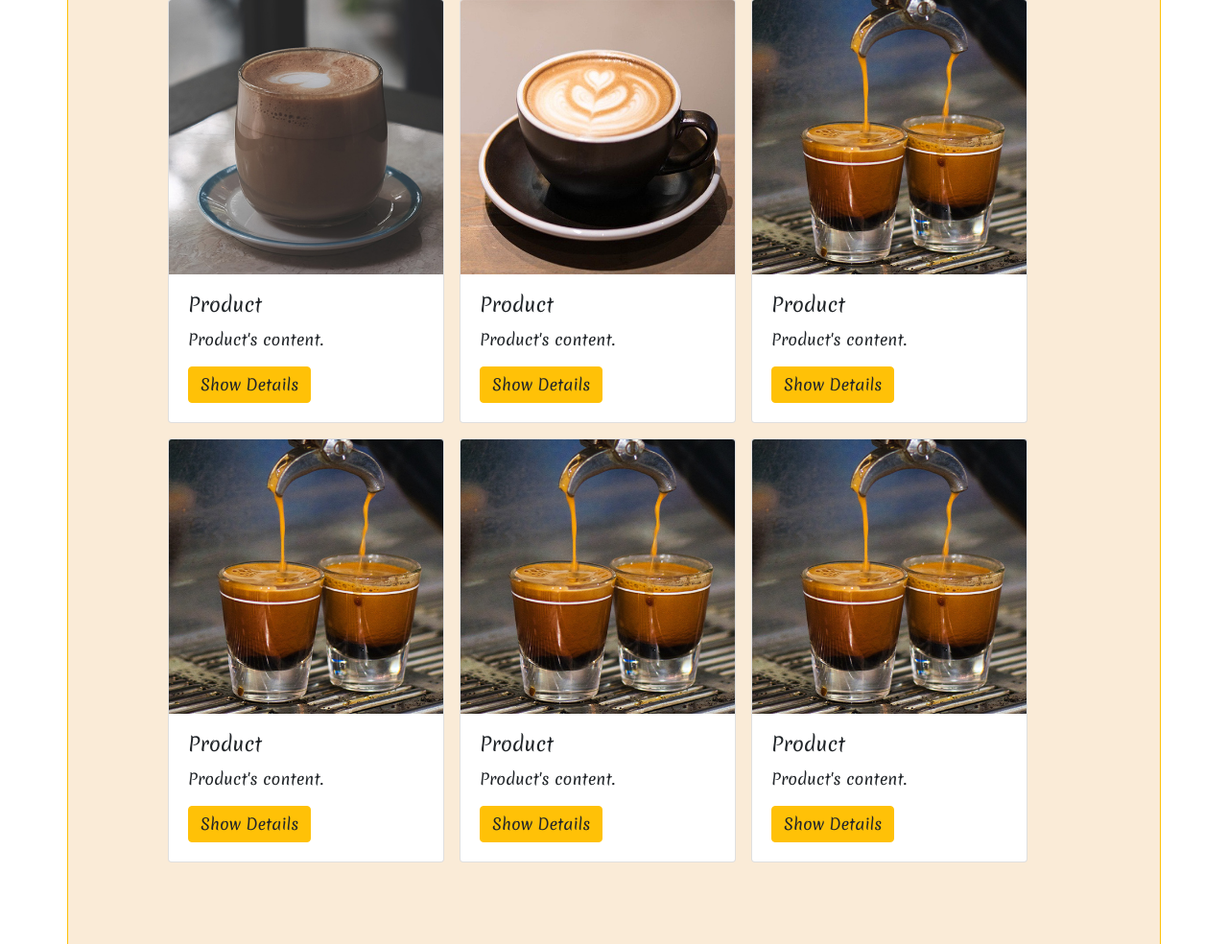
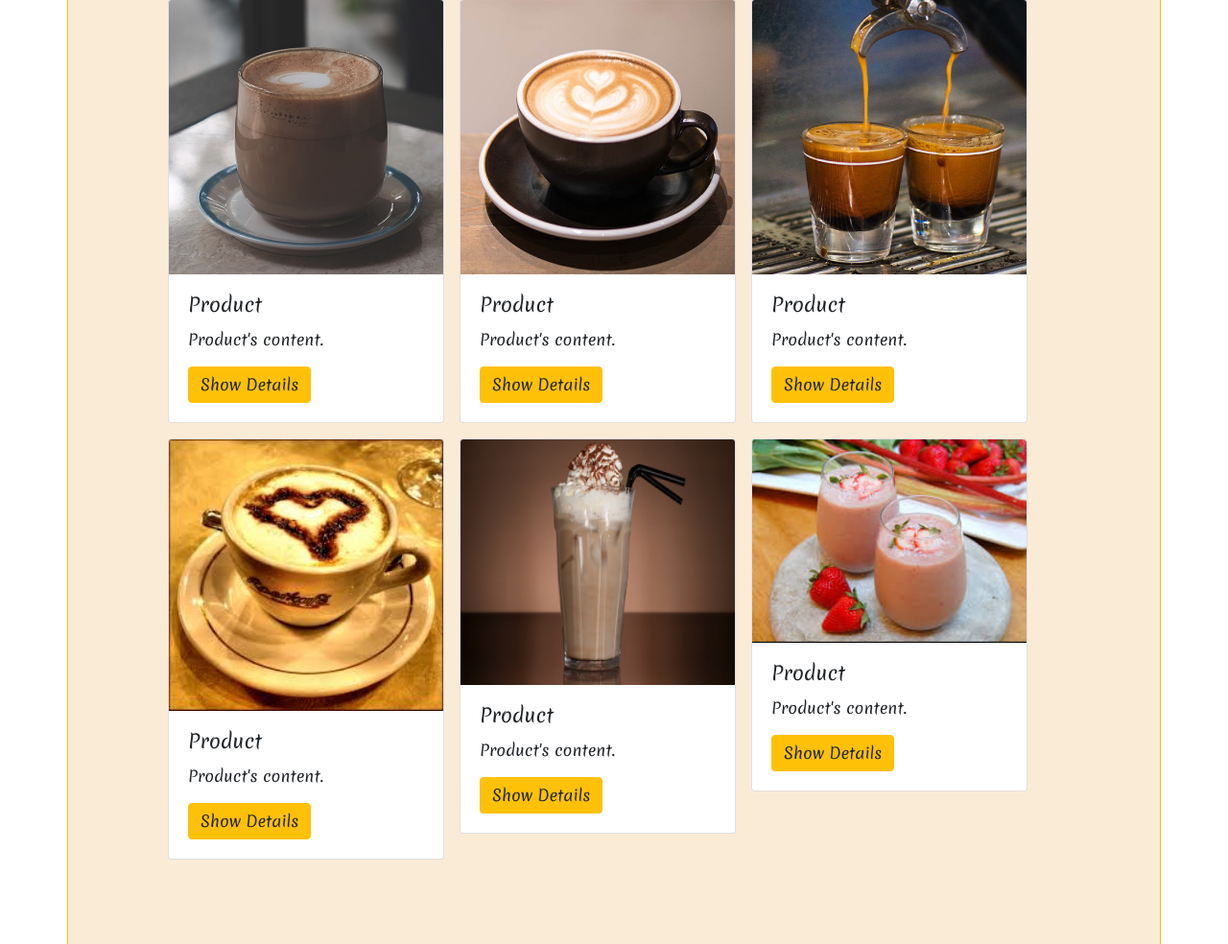
Before and after one commit to Ali20545/My-Coffee, a Django app: page /products in a window 1280 px wide. Shown: the part 748-1732 px from the top of the page at 96% size. Run offline with Django 3.2, Linux system fonts and the light colour scheme; some libraries are stand-ins or nearby versions.

Commit message:
products add 3 product

```diff
--- a/templates/pages/products.html
+++ b/templates/pages/products.html
@@ -89,7 +89,7 @@
 
                    <div>
                       <div class="card m-2" style="width: 18rem;">
-                        <img src="{% static 'img/pro6.jpg' %}" class="card-img-top" alt="...">
+                        <img src="{% static 'img/cop.jpg' %}" class="card-img-top" alt="...">
                         <div class="card-body">
                           <h5 class="card-title">Product</h5>
                           <p class="card-text">Product's content.</p>
@@ -99,7 +99,7 @@
                     </div>
                                        <div>
                       <div class="card m-2" style="width: 18rem;">
-                        <img src="{% static 'img/pro6.jpg' %}" class="card-img-top" alt="...">
+                        <img src="{% static 'img/cop2.jpg' %}" class="card-img-top" alt="...">
                         <div class="card-body">
                           <h5 class="card-title">Product</h5>
                           <p class="card-text">Product's content.</p>
@@ -109,7 +109,7 @@
                     </div>
                                        <div>
                       <div class="card m-2" style="width: 18rem;">
-                        <img src="{% static 'img/pro6.jpg' %}" class="card-img-top" alt="...">
+                        <img src="{% static 'img/cop3.jpg' %}" class="card-img-top" alt="...">
                         <div class="card-body">
                           <h5 class="card-title">Product</h5>
                           <p class="card-text">Product's content.</p>
```
Also changed, not shown: Mycoffee/static/img/Kzzu-I-Love-You-Coffee.ico (deleted), Mycoffee/static/img/cop.jpg (renamed from Mycoffee/static/img/download (1).jpg), Mycoffee/static/img/cop2.jpg (added), Mycoffee/static/img/cop3.jpg (added), Mycoffee/static/img/download.jpg (deleted), Mycoffee/static/img/tea-cup-bag-high-res-stock-photography-1570544677.jpg (deleted), static/img/Kzzu-I-Love-You-Coffee.ico (deleted), static/img/cop.jpg (renamed from static/img/download (1).jpg), static/img/cop2.jpg (added), static/img/cop3.jpg (added), static/img/download.jpg (deleted), static/img/tea-cup-bag-high-res-stock-photography-1570544677.jpg (deleted).
